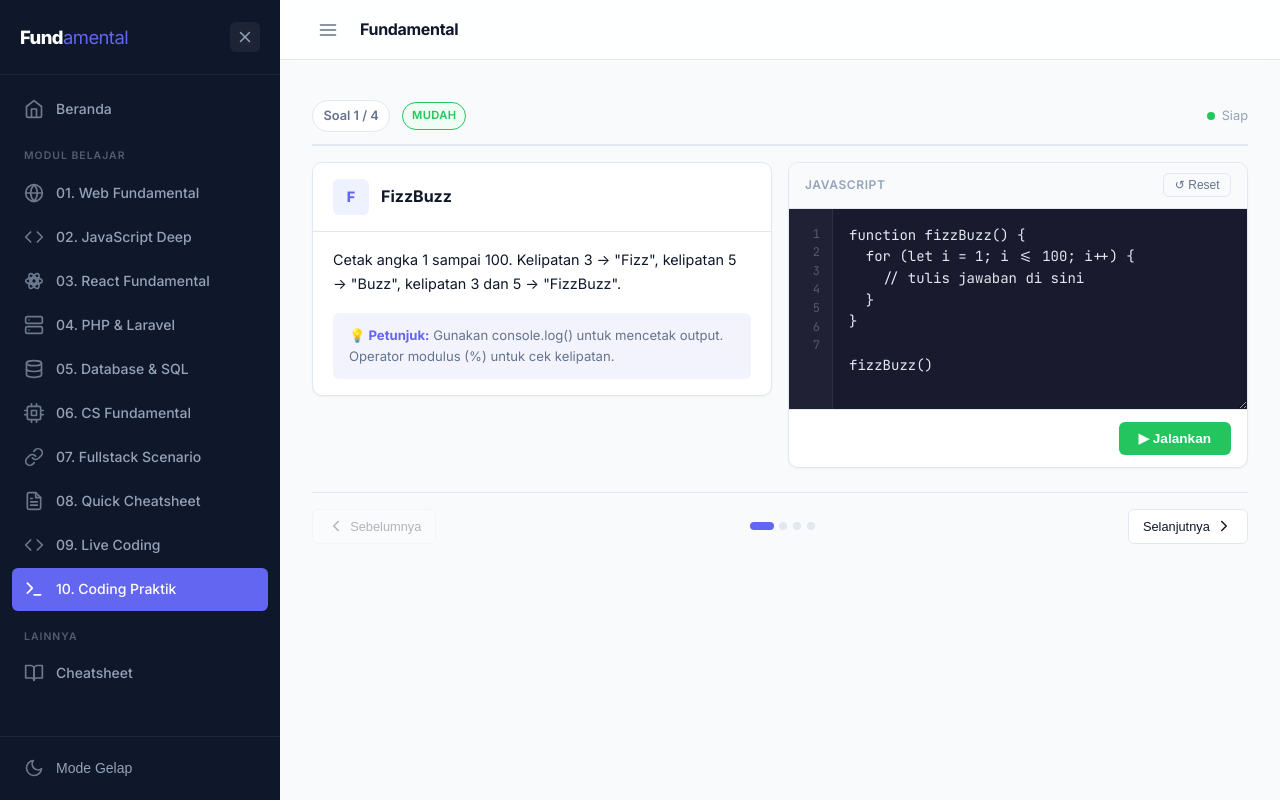
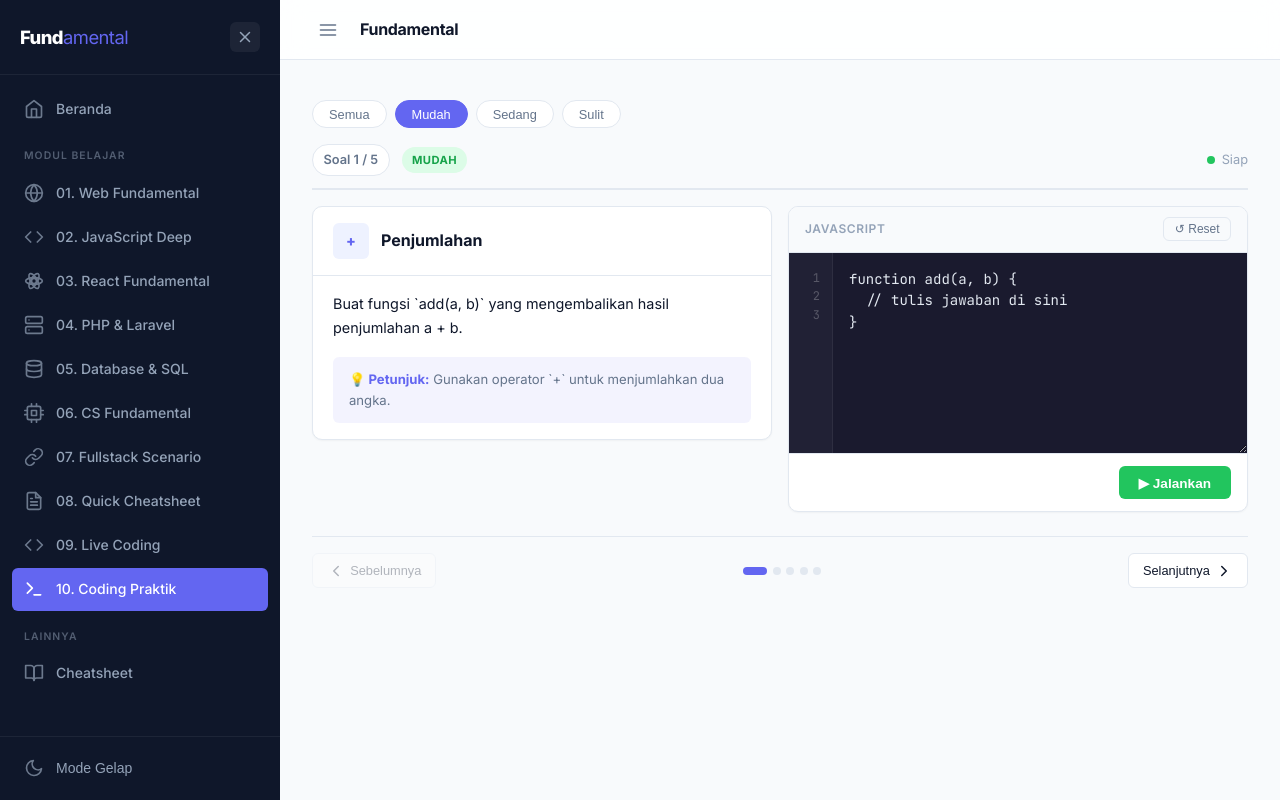
Before and after one commit to rafligamteng02/learn-fundamental, a React (Vite) app: page /live-coding in a window 1280 px wide. Built offline with nearby package versions, Linux system fonts and the light colour scheme.

Commit message:
feat: 3 level coding problems (mudah/sedang/sulit) with level filter

```diff
--- a/src/App.css
+++ b/src/App.css
@@ -833,6 +833,44 @@
   max-width: 100%;
 }
 
+.lc-levels {
+  display: flex;
+  gap: 0.5rem;
+  margin-bottom: 1rem;
+}
+
+.lc-level-btn {
+  padding: 0.35rem 1rem;
+  border-radius: 20px;
+  border: 1px solid var(--border);
+  background: var(--bg-card);
+  color: var(--text-secondary);
+  font-size: 0.8rem;
+  font-weight: 500;
+  cursor: pointer;
+  transition: all 0.15s;
+}
+
+.lc-level-btn.active {
+  background: var(--primary);
+  color: #fff;
+  border-color: var(--primary);
+}
+
+.lc-level-btn:hover:not(.active) {
+  border-color: var(--primary);
+  color: var(--primary);
+}
+
+.lc-badge2 {
+  font-size: 0.7rem;
+  font-weight: 700;
+  padding: 0.2rem 0.65rem;
+  border-radius: 20px;
+  text-transform: uppercase;
+  letter-spacing: 0.04em;
+}
+
 .lc-header {
   display: flex;
   align-items: center;
--- a/src/data/problems.js
+++ b/src/data/problems.js
@@ -1,197 +1,200 @@
-const fizzBuzzExpected = []
-for (let i = 1; i <= 100; i++) {
-  if (i % 15 === 0) fizzBuzzExpected.push('FizzBuzz')
-  else if (i % 3 === 0) fizzBuzzExpected.push('Fizz')
-  else if (i % 5 === 0) fizzBuzzExpected.push('Buzz')
-  else fizzBuzzExpected.push(String(i))
+function makeTester(userCode, fnName, tests) {
+  const logs = []
+  const mockLog = (...args) => logs.push(args.join(' '))
+  try {
+    const fn = new Function('console', userCode + `\nreturn ${fnName};`)
+    const userFn = fn({ log: mockLog })
+    const results = tests.map(t => {
+      const actual = userFn(t.input)
+      const pass = JSON.stringify(actual) === JSON.stringify(t.expected)
+      return { ...t, actual, pass }
+    })
+    const pass = results.every(r => r.pass)
+    return { pass, results, logs, failDetail: pass ? null : results.find(r => !r.pass)?.desc }
+  } catch (e) {
+    return { pass: false, error: e.message, results: [], logs: [] }
+  }
 }
 
 export const problems = [
+  // ========== MUDAH ==========
   {
-    id: 'fizzbuzz',
-    title: 'FizzBuzz',
-    difficulty: 'Mudah',
-    icon: 'F',
-    desc: 'Cetak angka 1 sampai 100. Kelipatan 3 → "Fizz", kelipatan 5 → "Buzz", kelipatan 3 dan 5 → "FizzBuzz".',
-    starterCode: `function fizzBuzz() {
-  for (let i = 1; i <= 100; i++) {
-    // tulis jawaban di sini
-  }
-}
-
-fizzBuzz()`,
-    info: 'Gunakan console.log() untuk mencetak output. Operator modulus (%) untuk cek kelipatan.',
-    run: (userCode) => {
-      const logs = []
-      const mockLog = (...args) => logs.push(args.join(' '))
-
-      try {
-        const fn = new Function('console', userCode)
-        fn({ log: mockLog })
-      } catch (e) {
-        return { pass: false, error: e.message, logs: [] }
-      }
-
-      if (logs.length !== 100) {
-        return {
-          pass: false,
-          error: `Output harus 100 baris, tetapi hanya ${logs.length} baris yang tercetak.`,
-          logs
-        }
-      }
-
-      const failedIndices = []
-      for (let i = 0; i < 100; i++) {
-        if (logs[i] !== fizzBuzzExpected[i]) {
-          failedIndices.push(i + 1)
-        }
-      }
-
-      if (failedIndices.length === 0) {
-        return { pass: true, logs, expected: fizzBuzzExpected }
-      }
-
-      return {
-        pass: false,
-        error: `Angka ${failedIndices.slice(0, 5).join(', ')}${failedIndices.length > 5 ? '...' : ''} belum sesuai. Cek kelipatan 3, 5, dan 15.`,
-        logs
-      }
-    }
+    id: 'add',
+    level: 'Mudah',
+    title: 'Penjumlahan',
+    icon: '+',
+    desc: 'Buat fungsi `add(a, b)` yang mengembalikan hasil penjumlahan a + b.',
+    starterCode: `function add(a, b) {
+  // tulis jawaban di sini
+}`,
+    info: 'Gunakan operator `+` untuk menjumlahkan dua angka.',
+    run: (code) => makeTester(code, 'add', [
+      { input: [2, 3], expected: 5, desc: 'add(2, 3)' },
+      { input: [-1, 5], expected: 4, desc: 'add(-1, 5)' },
+      { input: [0, 0], expected: 0, desc: 'add(0, 0)' },
+    ])
   },
   {
-    id: 'palindrome',
+    id: 'iseven',
+    level: 'Mudah',
+    title: 'Bilangan Genap',
+    icon: 'E',
+    desc: 'Buat fungsi `isEven(n)` yang mengembalikan `true` jika n genap, `false` jika ganjil.',
+    starterCode: `function isEven(n) {
+  // tulis jawaban di sini
+}`,
+    info: 'Gunakan operator modulus `%` untuk cek sisa bagi 2.',
+    run: (code) => makeTester(code, 'isEven', [
+      { input: 4, expected: true, desc: 'isEven(4)' },
+      { input: 7, expected: false, desc: 'isEven(7)' },
+      { input: 0, expected: true, desc: 'isEven(0)' },
+    ])
+  },
+  {
+    id: 'maxtwo',
+    level: 'Mudah',
+    title: 'Nilai Terbesar dari 2 Angka',
+    icon: 'M',
+    desc: 'Buat fungsi `maxTwo(a, b)` yang mengembalikan angka terbesar di antara a dan b.',
+    starterCode: `function maxTwo(a, b) {
+  // tulis jawaban di sini
+}`,
+    info: 'Gunakan if/else atau Math.max().',
+    run: (code) => makeTester(code, 'maxTwo', [
+      { input: [5, 9], expected: 9, desc: 'maxTwo(5, 9)' },
+      { input: [3, 1], expected: 3, desc: 'maxTwo(3, 1)' },
+      { input: [7, 7], expected: 7, desc: 'maxTwo(7, 7)' },
+    ])
+  },
+  {
+    id: 'reverse',
+    level: 'Mudah',
+    title: 'Membalik Kata',
+    icon: 'R',
+    desc: 'Buat fungsi `reverse(str)` yang mengembalikan string yang dibalik.',
+    starterCode: `function reverse(str) {
+  // tulis jawaban di sini
+}`,
+    info: 'Gunakan split(), reverse(), join() — atau loop manual.',
+    run: (code) => makeTester(code, 'reverse', [
+      { input: 'abc', expected: 'cba', desc: 'reverse("abc")' },
+      { input: 'budi', expected: 'idub', desc: 'reverse("budi")' },
+      { input: 'a', expected: 'a', desc: 'reverse("a")' },
+    ])
+  },
+  {
+    id: 'greet',
+    level: 'Mudah',
+    title: 'Sapaan',
+    icon: 'G',
+    desc: 'Buat fungsi `greet(name)` yang mengembalikan string `"Halo, {name}!"`.',
+    starterCode: `function greet(name) {
+  // tulis jawaban di sini
+}`,
+    info: 'Gunakan template literal atau concatenation.',
+    run: (code) => makeTester(code, 'greet', [
+      { input: 'Budi', expected: 'Halo, Budi!', desc: 'greet("Budi")' },
+      { input: 'Siti', expected: 'Halo, Siti!', desc: 'greet("Siti")' },
+    ])
+  },
+
+  // ========== SEDANG ==========
+  {
+    id: 'maxarray',
+    level: 'Sedang',
+    title: 'Nilai Terbesar di Array',
+    icon: 'A',
+    desc: 'Buat fungsi `maxArray(arr)` yang mengembalikan angka terbesar dari sebuah array.',
+    starterCode: `function maxArray(arr) {
+  // tulis jawaban di sini
+}`,
+    info: 'Gunakan loop atau Math.max() + spread operator.',
+    run: (code) => makeTester(code, 'maxArray', [
+      { input: [3, 7, 2, 9, 1], expected: 9, desc: 'maxArray([3,7,2,9,1])' },
+      { input: [-5, -2, -8], expected: -2, desc: 'maxArray([-5,-2,-8])' },
+      { input: [100], expected: 100, desc: 'maxArray([100])' },
+    ])
+  },
+  {
+    id: 'countvowels',
+    level: 'Sedang',
+    title: 'Hitung Vokal',
+    icon: 'V',
+    desc: 'Buat fungsi `countVowels(str)` yang mengembalikan jumlah huruf vokal (a, i, u, e, o) dalam string.',
+    starterCode: `function countVowels(str) {
+  // tulis jawaban di sini
+}`,
+    info: 'Loop tiap karakter dan cek apakah termasuk vokal. Case-insensitive.',
+    run: (code) => makeTester(code, 'countVowels', [
+      { input: 'hello', expected: 2, desc: 'countVowels("hello")' },
+      { input: 'budi', expected: 2, desc: 'countVowels("budi")' },
+      { input: 'xyz', expected: 0, desc: 'countVowels("xyz")' },
+    ])
+  },
+  {
+    id: 'ispalindrome',
+    level: 'Sedang',
     title: 'Palindrome',
-    difficulty: 'Mudah',
     icon: 'P',
-    desc: 'Buat fungsi yang mengecek apakah sebuah string adalah palindrome (dibaca sama dari depan dan belakang).',
+    desc: 'Buat fungsi `isPalindrome(str)` yang mengecek apakah string adalah palindrome.',
     starterCode: `function isPalindrome(str) {
   // tulis jawaban di sini
 }`,
-    info: 'Palindrome: "katak" → true, "budi" → false. String sudah lowercase semua.',
-    run: (userCode) => {
-      const logs = []
-      const mockLog = (...args) => logs.push(args.join(' '))
+    info: 'Palindrome dibaca sama dari depan dan belakang. Contoh: "katak", "malam".',
+    run: (code) => makeTester(code, 'isPalindrome', [
+      { input: 'katak', expected: true, desc: 'isPalindrome("katak")' },
+      { input: 'budi', expected: false, desc: 'isPalindrome("budi")' },
+      { input: 'a', expected: true, desc: 'isPalindrome("a")' },
+    ])
+  },
 
-      try {
-        const fn = new Function('console', userCode + '\nreturn isPalindrome;')
-        const userFn = fn({ log: mockLog })
-
-        const tests = [
-          { input: 'katak', expected: true, desc: 'isPalindrome("katak")' },
-          { input: 'budi', expected: false, desc: 'isPalindrome("budi")' },
-          { input: 'malam', expected: true, desc: 'isPalindrome("malam")' },
-          { input: 'a', expected: true, desc: 'isPalindrome("a")' },
-          { input: '', expected: true, desc: 'isPalindrome("")' },
-        ]
-
-        const results = tests.map(t => {
-          const actual = userFn(t.input)
-          return { ...t, actual, pass: actual === t.expected }
-        })
-
-        const pass = results.every(r => r.pass)
-        return {
-          pass,
-          results,
-          failDetail: pass ? null : `"${results.find(r => !r.pass).desc}" → expected ${results.find(r => !r.pass).expected}, got ${results.find(r => !r.pass).actual}`
-        }
-      } catch (e) {
-        return { pass: false, error: e.message, results: [] }
-      }
-    }
+  // ========== SULIT ==========
+  {
+    id: 'removeduplicates',
+    level: 'Sulit',
+    title: 'Hapus Duplikat',
+    icon: 'D',
+    desc: 'Buat fungsi `removeDuplicates(arr)` yang mengembalikan array baru tanpa angka duplikat.',
+    starterCode: `function removeDuplicates(arr) {
+  // tulis jawaban di sini
+}`,
+    info: 'Gunakan Set, filter + indexOf, atau array manual.',
+    run: (code) => makeTester(code, 'removeDuplicates', [
+      { input: [1, 2, 2, 3, 3, 4], expected: [1, 2, 3, 4], desc: 'removeDuplicates([1,2,2,3,3,4])' },
+      { input: [1, 1, 1], expected: [1], desc: 'removeDuplicates([1,1,1])' },
+      { input: [], expected: [], desc: 'removeDuplicates([])' },
+    ])
   },
   {
-    id: 'charfreq',
-    title: 'Frekuensi Huruf',
-    difficulty: 'Mudah',
-    icon: 'H',
-    desc: 'Buat fungsi yang menghitung jumlah kemunculan setiap huruf dalam sebuah string.',
-    starterCode: `function charFrequency(str) {
+    id: 'secondLargest',
+    level: 'Sulit',
+    title: 'Nilai Terbesar Kedua',
+    icon: '2',
+    desc: 'Buat fungsi `secondLargest(arr)` yang mengembalikan nilai terbesar kedua dari array.',
+    starterCode: `function secondLargest(arr) {
   // tulis jawaban di sini
 }`,
-    info: 'Contoh: "hello" → { h: 1, e: 1, l: 2, o: 1 }. Urutan properti object tidak penting.',
-    run: (userCode) => {
-      const logs = []
-      const mockLog = (...args) => logs.push(args.join(' '))
-
-      try {
-        const fn = new Function('console', userCode + '\nreturn charFrequency;')
-        const userFn = fn({ log: mockLog })
-
-        const tests = [
-          {
-            input: 'hello',
-            expected: { h: 1, e: 1, l: 2, o: 1 },
-            desc: 'charFrequency("hello")'
-          },
-          {
-            input: 'aabbcc',
-            expected: { a: 2, b: 2, c: 2 },
-            desc: 'charFrequency("aabbcc")'
-          },
-          {
-            input: '',
-            expected: {},
-            desc: 'charFrequency("")'
-          },
-        ]
-
-        const results = tests.map(t => {
-          const actual = userFn(t.input)
-          const pass = JSON.stringify(actual) === JSON.stringify(t.expected)
-          return { ...t, actual, pass }
-        })
-
-        const pass = results.every(r => r.pass)
-        return {
-          pass,
-          results,
-          failDetail: pass ? null : `"${results.find(r => !r.pass).desc}" belum sesuai.`
-        }
-      } catch (e) {
-        return { pass: false, error: e.message, results: [] }
-      }
-    }
+    info: 'Urutkan atau cari dua nilai terbesar dalam satu loop.',
+    run: (code) => makeTester(code, 'secondLargest', [
+      { input: [3, 7, 2, 9, 1], expected: 7, desc: 'secondLargest([3,7,2,9,1])' },
+      { input: [10, 5, 8], expected: 8, desc: 'secondLargest([10,5,8])' },
+      { input: [-1, -5, -2], expected: -2, desc: 'secondLargest([-1,-5,-2])' },
+    ])
   },
   {
-    id: 'unique',
-    title: 'Filter Unik',
-    difficulty: 'Mudah',
-    icon: 'U',
-    desc: 'Buat fungsi yang menerima array angka dan mengembalikan array baru tanpa angka duplikat.',
-    starterCode: `function unique(arr) {
+    id: 'anagrams',
+    level: 'Sulit',
+    title: 'Anagram',
+    icon: 'A',
+    desc: 'Buat fungsi `areAnagrams(a, b)` yang mengecek apakah dua string adalah anagram (tersusun dari huruf yang sama).',
+    starterCode: `function areAnagrams(a, b) {
   // tulis jawaban di sini
 }`,
-    info: 'Contoh: [1, 2, 2, 3, 4, 4, 5] → [1, 2, 3, 4, 5]. Urutan angka harus tetap.',
-    run: (userCode) => {
-      const logs = []
-      const mockLog = (...args) => logs.push(args.join(' '))
-
-      try {
-        const fn = new Function('console', userCode + '\nreturn unique;')
-        const userFn = fn({ log: mockLog })
-
-        const tests = [
-          { input: [1, 2, 2, 3, 4, 4, 5], expected: [1, 2, 3, 4, 5], desc: 'unique([1,2,2,3,4,4,5])' },
-          { input: [1, 1, 1], expected: [1], desc: 'unique([1,1,1])' },
-          { input: [], expected: [], desc: 'unique([])' },
-        ]
-
-        const results = tests.map(t => {
-          const actual = userFn(t.input)
-          const pass = JSON.stringify(actual) === JSON.stringify(t.expected)
-          return { ...t, actual, pass }
-        })
-
-        const pass = results.every(r => r.pass)
-        return {
-          pass,
-          results,
-          failDetail: pass ? null : `"${results.find(r => !r.pass).desc}" belum sesuai.`
-        }
-      } catch (e) {
-        return { pass: false, error: e.message, results: [] }
-      }
-    }
+    info: 'Anagram: "listen" dan "silent" memiliki huruf yang sama. Sort hurufnya dan bandingkan.',
+    run: (code) => makeTester(code, 'areAnagrams', [
+      { input: ['listen', 'silent'], expected: true, desc: 'areAnagrams("listen", "silent")' },
+      { input: ['hello', 'world'], expected: false, desc: 'areAnagrams("hello", "world")' },
+      { input: ['', ''], expected: true, desc: 'areAnagrams("", "")' },
+    ])
   },
 ]
--- a/src/pages/LiveCoding.jsx
+++ b/src/pages/LiveCoding.jsx
@@ -11,21 +11,36 @@ const STATUS = {
   ERROR: 'error',
 }
 
+const LEVELS = ['Semua', 'Mudah', 'Sedang', 'Sulit']
+
+const LEVEL_COLORS = {
+  Mudah: { bg: '#dcfce7', text: '#16a34a' },
+  Sedang: { bg: '#fef9c3', text: '#ca8a04' },
+  Sulit: { bg: '#fce4ec', text: '#dc2626' },
+}
+
 export default function LiveCoding() {
+  const [level, setLevel] = useState('Mudah')
   const [currentIndex, setCurrentIndex] = useState(0)
   const [code, setCode] = useState('')
   const [status, setStatus] = useState(STATUS.IDLE)
   const [result, setResult] = useState(null)
   const outputRef = useRef(null)
 
-  const problem = problems[currentIndex]
-  const total = problems.length
+  const filtered = level === 'Semua' ? problems : problems.filter(p => p.level === level)
+  const problem = filtered[currentIndex]
 
   useEffect(() => {
-    setCode(problem.starterCode)
-    setStatus(STATUS.IDLE)
-    setResult(null)
-  }, [currentIndex])
+    setCurrentIndex(0)
+  }, [level])
+
+  useEffect(() => {
+    if (problem) {
+      setCode(problem.starterCode)
+      setStatus(STATUS.IDLE)
+      setResult(null)
+    }
+  }, [currentIndex, level])
 
   useEffect(() => {
     if (result && outputRef.current) {
@@ -40,13 +55,9 @@ export default function LiveCoding() {
     setTimeout(() => {
       try {
         const res = problem.run(code)
-        if (res.pass) {
-          setStatus(STATUS.PASS)
-        } else if (res.error) {
-          setStatus(STATUS.ERROR)
-        } else {
-          setStatus(STATUS.FAIL)
-        }
+        if (res.pass) setStatus(STATUS.PASS)
+        else if (res.error) setStatus(STATUS.ERROR)
+        else setStatus(STATUS.FAIL)
         setResult(res)
       } catch (e) {
         setStatus(STATUS.ERROR)
@@ -61,44 +72,66 @@ export default function LiveCoding() {
     setResult(null)
   }
 
-  function prevProblem() {
-    if (currentIndex > 0) setCurrentIndex(i => i - 1)
-  }
-  function nextProblem() {
-    if (currentIndex < total - 1) setCurrentIndex(i => i + 1)
-  }
-
   if (!problem) {
-    return <div className="error-msg">Soal tidak ditemukan</div>
+    return (
+      <div className="live-coding">
+        <p style={{ color: 'var(--text-secondary)', textAlign: 'center', padding: '3rem 0' }}>
+          Tidak ada soal untuk level ini.
+        </p>
+      </div>
+    )
   }
 
   return (
     <div className="live-coding">
+      {/* Level tabs */}
+      <div className="lc-levels">
+        {LEVELS.map(l => (
+          <button
+            key={l}
+            className={`lc-level-btn ${level === l ? 'active' : ''}`}
+            onClick={() => setLevel(l)}
+          >
+            {l}
+          </button>
+        ))}
+      </div>
+
+      {/* Header */}
       <div className="lc-header">
         <div className="lc-header-left">
           <div className="lc-progress">
-            Soal {currentIndex + 1} / {total}
+            Soal {currentIndex + 1} / {filtered.length}
           </div>
-          <div className="lc-badge" data-difficulty={problem.difficulty}>
-            {problem.difficulty}
-          </div>
+          <span
+            className="lc-badge2"
+            style={{
+              background: LEVEL_COLORS[problem.level].bg,
+              color: LEVEL_COLORS[problem.level].text,
+            }}
+          >
+            {problem.level}
+          </span>
         </div>
         <div className="lc-header-right">
           <div className="lc-timer-display">
-            <span className="lc-dot" />
-            <span>{status === STATUS.RUNNING ? 'Memeriksa...' : status === STATUS.PASS ? 'Selesai' : 'Siap'}</span>
+            <span className={`lc-dot ${status === STATUS.PASS ? 'done' : ''}`} />
+            <span>
+              {status === STATUS.RUNNING ? 'Memeriksa...'
+                : status === STATUS.PASS ? 'Selesai'
+                : 'Siap'}
+            </span>
           </div>
         </div>
       </div>
 
+      {/* Body */}
       <div className="lc-body">
-        {/* Soal */}
+        {/* Panel soal */}
         <div className="lc-panel lc-panel-left">
           <div className="lc-soal-header">
             <div className="lc-soal-icon">{problem.icon}</div>
-            <div>
-              <h2>{problem.title}</h2>
-            </div>
+            <h2>{problem.title}</h2>
           </div>
           <div className="lc-soal-desc">
             <p>{problem.desc}</p>
@@ -108,13 +141,11 @@ export default function LiveCoding() {
           </div>
         </div>
 
-        {/* Editor + Output */}
+        {/* Panel editor */}
         <div className="lc-panel lc-panel-right">
           <div className="lc-editor-header">
             <span className="lc-editor-lang">JavaScript</span>
-            <button className="lc-btn-reset" onClick={handleReset}>
-              ↺ Reset
-            </button>
+            <button className="lc-btn-reset" onClick={handleReset}>↺ Reset</button>
           </div>
           <CodeEditor value={code} onChange={setCode} />
           <div className="lc-actions">
@@ -132,33 +163,20 @@ export default function LiveCoding() {
             <div className="lc-output" ref={outputRef}>
               {status === STATUS.RUNNING && (
                 <div className="lc-output-loading">
-                  <div className="spinner" />
-                  Mengecek jawaban...
+                  <div className="spinner" /> Mengecek jawaban...
                 </div>
               )}
 
               {status === STATUS.PASS && result && (
                 <div className="lc-output-pass">
-                  <div className="lc-output-icon">
-                    <CheckIcon size={24} />
-                  </div>
+                  <div className="lc-output-icon"><CheckIcon size={24} /></div>
                   <div className="lc-output-title">Jawaban tepat! 🎉</div>
-                  <div className="lc-output-detail">
-                    Semua test case berhasil dilewati.
-                  </div>
-                  {result.logs && (
-                    <div className="lc-output-logs">
-                      <div className="lc-logs-label">Output:</div>
-                      <pre className="lc-logs-pre">{result.logs.slice(0, 10).join('\n')}{result.logs.length > 10 ? '\n...' : ''}</pre>
-                    </div>
-                  )}
+                  <div className="lc-output-detail">Semua test case berhasil dilewati.</div>
                   {result.results && (
                     <div className="lc-test-results">
                       {result.results.map((r, i) => (
-                        <div key={i} className={`lc-test-item ${r.pass ? 'pass' : 'fail'}`}>
-                          <span>{r.pass ? '✓' : '✗'}</span>
-                          <span>{r.desc}</span>
-                          {!r.pass && <span className="lc-test-expected">→ expected {JSON.stringify(r.expected)}, got {JSON.stringify(r.actual)}</span>}
+                        <div key={i} className="lc-test-item pass">
+                          <span>✓</span><span>{r.desc}</span>
                         </div>
                       ))}
                     </div>
@@ -169,14 +187,20 @@ export default function LiveCoding() {
               {status === STATUS.FAIL && result && (
                 <div className="lc-output-fail">
                   <div className="lc-output-title">❌ Kurang tepat, coba lagi</div>
-                  {result.failDetail && <div className="lc-output-detail">{result.failDetail}</div>}
+                  {result.failDetail && (
+                    <div className="lc-output-detail">Test case gagal: <strong>{result.failDetail}</strong></div>
+                  )}
                   {result.results && (
                     <div className="lc-test-results">
                       {result.results.map((r, i) => (
                         <div key={i} className={`lc-test-item ${r.pass ? 'pass' : 'fail'}`}>
                           <span>{r.pass ? '✓' : '✗'}</span>
                           <span>{r.desc}</span>
-                          {!r.pass && <span className="lc-test-expected">→ expected {JSON.stringify(r.expected)}, got {JSON.stringify(r.actual)}</span>}
+                          {!r.pass && (
+                            <span className="lc-test-expected">
+                              → expected {JSON.stringify(r.expected)}, got {JSON.stringify(r.actual)}
+                            </span>
+                          )}
                         </div>
                       ))}
                     </div>
@@ -197,30 +221,20 @@ export default function LiveCoding() {
 
       {/* Navigasi */}
       <div className="lc-nav">
-        <button
-          className="lc-nav-btn"
-          onClick={prevProblem}
-          disabled={currentIndex === 0}
-        >
-          <ChevronLeftIcon size={18} />
-          Sebelumnya
+        <button className="lc-nav-btn" onClick={() => setCurrentIndex(i => i - 1)} disabled={currentIndex === 0}>
+          <ChevronLeftIcon size={18} /> Sebelumnya
         </button>
-        <span className="lc-nav-dots">
-          {problems.map((_, i) => (
+        <div className="lc-nav-dots">
+          {filtered.map((_, i) => (
             <span
               key={i}
               className={`lc-dot ${i === currentIndex ? 'active' : ''}`}
               onClick={() => setCurrentIndex(i)}
             />
           ))}
-        </span>
-        <button
-          className="lc-nav-btn"
-          onClick={nextProblem}
-          disabled={currentIndex === total - 1}
-        >
-          Selanjutnya
-          <ChevronRightIcon size={18} />
+        </div>
+        <button className="lc-nav-btn" onClick={() => setCurrentIndex(i => i + 1)} disabled={currentIndex === filtered.length - 1}>
+          Selanjutnya <ChevronRightIcon size={18} />
         </button>
       </div>
     </div>
```
